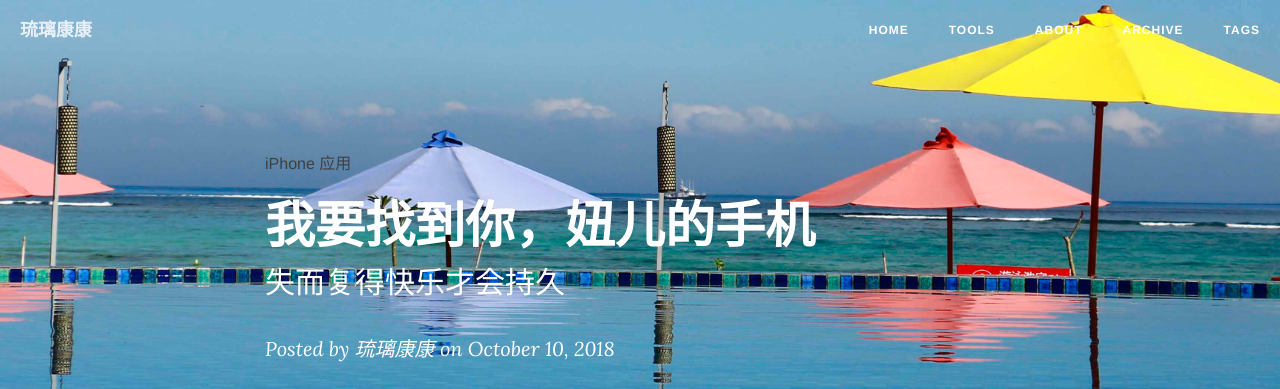
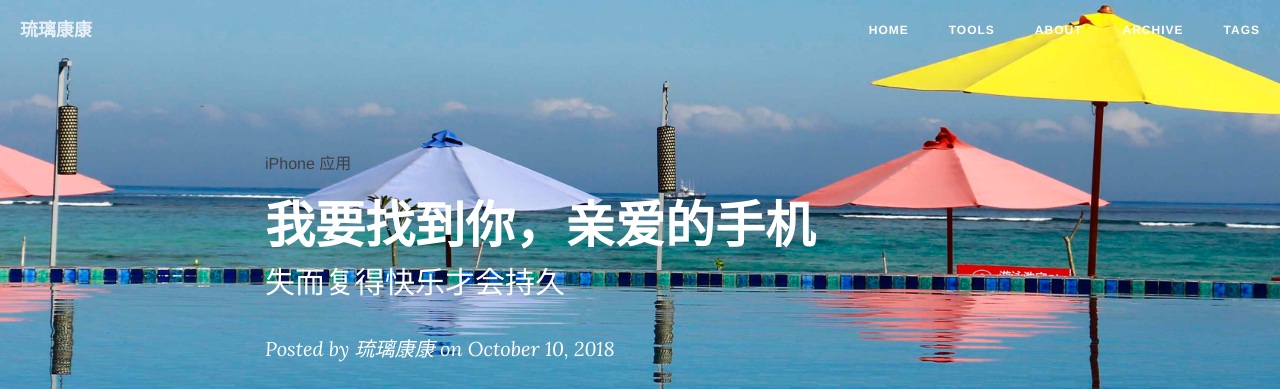
Before and after one commit to MinpuKang/minpukang.github.io, a Jekyll site: the page built from _posts/2018-10-10-iPhone-Finding.md, in a window 1280 px wide and 900 px high. Shown: the top 389 px of the window. Built offline with Jekyll 4.4.1, drawn with Linux system fonts in a browser that asks for light colours; nearby versions of some CDN libraries; comment, search, counter and statistics services are not loaded.

Commit message:
update finding iphone
update finding iphone

```diff
--- a/_posts/2018-10-10-iPhone-Finding.md
+++ b/_posts/2018-10-10-iPhone-Finding.md
@@ -1,6 +1,6 @@
 ---
 layout: post
-title: 我要找到你，妞儿的手机
+title: 我要找到你，亲爱的手机
 date: 2018-10-10
 categories: blog
 tags: [iPhone, 应用]
```
